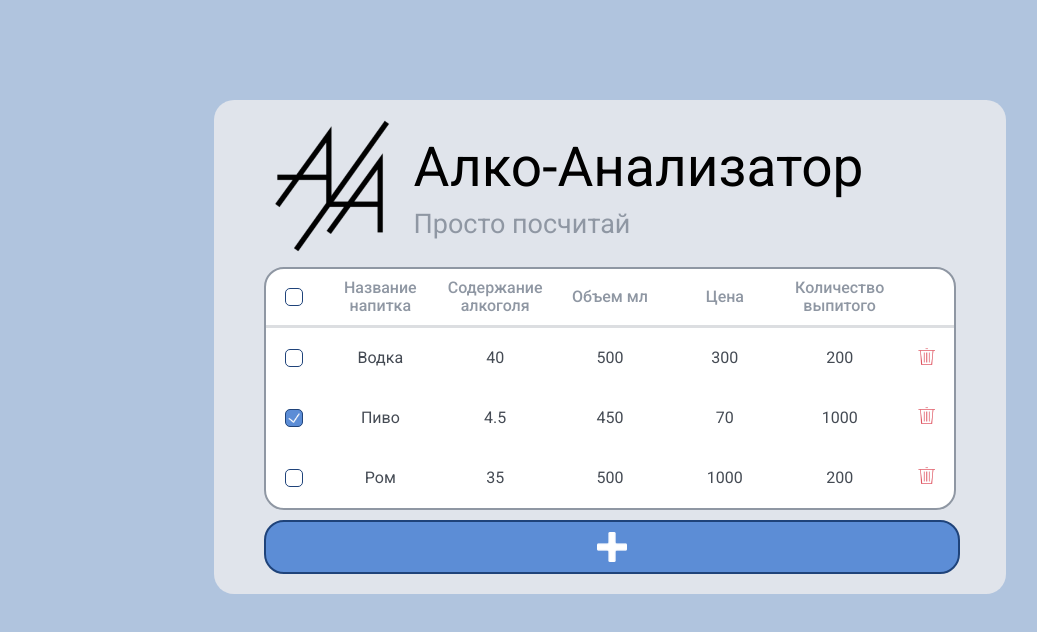
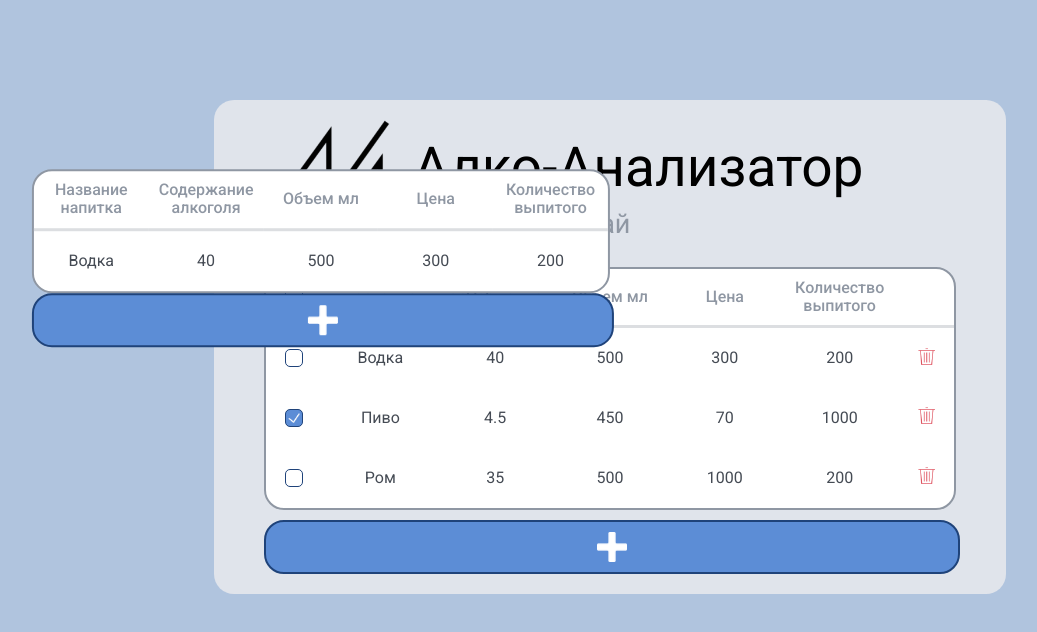
Before and after one commit to Gleb-Myratov/alcohol-analyzer, a website: page docs/index.html in a window 1280 px wide. Shown: the whole page, without its empty margins (30-1067 px from the left). Drawn offline with Linux system fonts and the light colour scheme.

Commit message:
add modal

```diff
--- a/docs/css/styles.css
+++ b/docs/css/styles.css
@@ -1,6 +1,8 @@
 body {
   display: flex;
+  position: relative;
   justify-content: center;
+  align-items: center;
   font-family: "Roboto", sans-serif;
   background-color: #b0c4de;
   margin-top: 100px;
@@ -80,7 +82,7 @@ body {
   margin-bottom: 10px;
   width: 100%;
 }
-.footer__add-button {
+.add-button {
   width: 100%;
   height: 50px;
   background: #5c8dd6;
@@ -92,7 +94,7 @@ body {
   justify-content: center;
 }
 
-.footer__add-button-image {
+.add-button-image {
   max-height: 60%;
   width: auto;
 }
@@ -116,6 +118,14 @@ body {
 .table__checkbox-button--header:checked + .table__checkbox-icon--header {
   background-image: url("../assets/checkbox-select-all.png");
 }
+.table__checkbox-label {
+  width: 100%;
+  height: 100%;
+  display: flex;
+  align-items: center;
+  justify-content: center;
+  cursor: pointer;
+}
 .table__remove-button {
   display: flex;
   align-items: center;
@@ -131,3 +141,11 @@ body {
   background-size: 50%;
   background-repeat: no-repeat;
 }
+.table__content--add {
+  grid-template-columns: 1fr 1fr 1fr 1fr 1fr;
+  grid-template-rows: repeat(2, 1fr);
+}
+.modal {
+  position: absolute;
+  transform: translate(-50%, -50%);
+}
--- a/docs/index.html
+++ b/docs/index.html
@@ -132,16 +132,40 @@
       </div>
       <div class="container">
         <div class="footer">
-          <button class="footer__add-button">
-            <img
-              class="footer__add-button-image"
-              src="assets/plus.png"
-              alt="Add"
-            />
+          <button class="add-button add-button--footer">
+            <img class="add-button-image" src="assets/plus.png" alt="Add" />
           </button>
         </div>
       </div>
     </div>
+    <div class="modal modal__add">
+      <div class="modal__content">
+        <div class="modal__add-tabel">
+          <div class="table__content table__content--add">
+            <div class="table__cell table__cell--header">
+              Название<br />напитка
+            </div>
+            <div class="table__cell table__cell--header">
+              Содержание<br />алкоголя
+            </div>
+            <div class="table__cell table__cell--header">Объем мл</div>
+            <div class="table__cell table__cell--header">Цена</div>
+            <div class="table__cell table__cell--header">
+              Количество<br />выпитого
+            </div>
+            <div class="table__cell">Водка</div>
+            <div class="table__cell">40</div>
+            <div class="table__cell">500</div>
+            <div class="table__cell">300</div>
+            <div class="table__cell">200</div>
+          </div>
+        </div>
+        <button class="add-button add-button--modal">
+          <img class="add-button-image" src="assets/plus.png" alt="Add" />
+        </button>
+      </div>
+    </div>
+
     <script src="js/script.js"></script>
   </body>
 </html>
```
